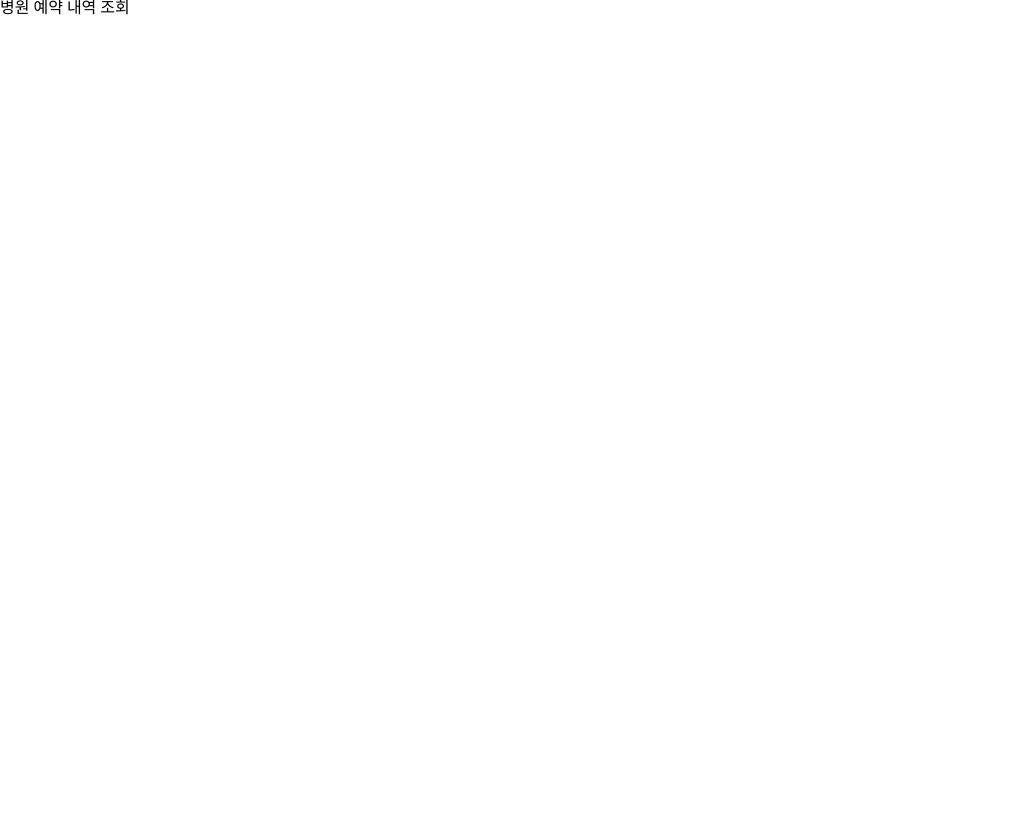
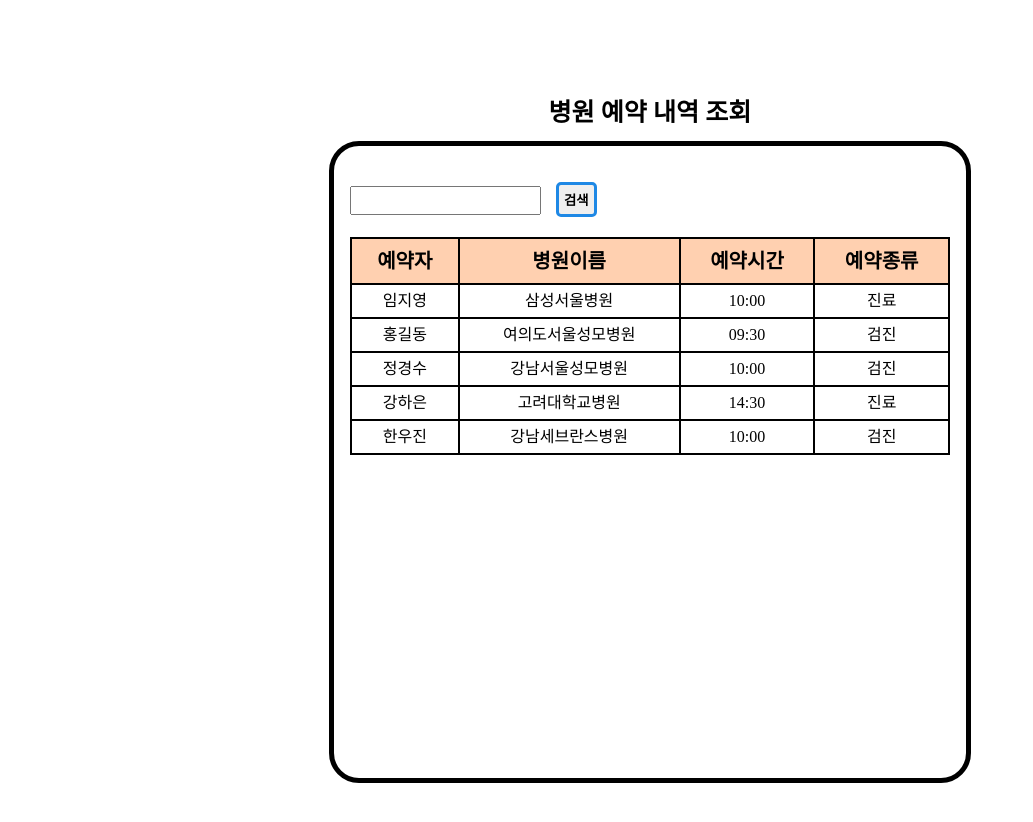
Before and after one commit to Roxy100/hospital-reservation-system, a React (Create React App) app: page /reservation in a window 1280 px wide. Shown: the top 822 px of the page, without its empty margins (0-1033 px from the left). Before the commit the page ends 800 px from the top, so only its background shows below. Built offline with nearby package versions, Linux system fonts and the light colour scheme.

Commit message:
UI: 병원 예약 내역 table 조회 (#7)
* UI: 병원 예약 내역 table 조회

* Add: 필요한 패키지 추가

```diff
--- a/package.json
+++ b/package.json
@@ -14,6 +14,7 @@
     "react-router-dom": "^6.4.2",
     "react-scripts": "5.0.1",
     "react-select": "^5.5.0",
+    "react-table": "^7.8.0",
     "sass": "^1.55.0",
     "styled-components": "^5.3.6",
     "styled-reset": "^4.4.2",
--- /dev/null
+++ b/public/datas/reservationlist.json
@@ -0,0 +1,34 @@
+{
+  "data": [
+    {
+      "bookerId": "임지영",
+      "hospitalName": "삼성서울병원",
+      "reservationHour": "10:00",
+      "reservationType": "진료"
+    },
+    {
+      "bookerId": "홍길동",
+      "hospitalName": "여의도서울성모병원",
+      "reservationHour": "09:30",
+      "reservationType": "검진"
+    },
+    {
+      "bookerId": "정경수",
+      "hospitalName": "강남서울성모병원",
+      "reservationHour": "10:00",
+      "reservationType": "검진"
+    },
+    {
+      "bookerId": "강하은",
+      "hospitalName": "고려대학교병원",
+      "reservationHour": "14:30",
+      "reservationType": "진료"
+    },
+    {
+      "bookerId": "한우진",
+      "hospitalName": "강남세브란스병원",
+      "reservationHour": "10:00",
+      "reservationType": "검진"
+    }
+  ]
+}
--- /dev/null
+++ b/src/Components/ReservationSearch.js
@@ -0,0 +1,39 @@
+import React from 'react';
+import styled from 'styled-components';
+
+const ReservationSearch = ({ onSubmit }) => {
+  const handleSubmit = event => {
+    event.preventDefault();
+    onSubmit(event.target.elements.filter.value);
+  };
+
+  return (
+    <StyledReservationSearch>
+      <form onSubmit={handleSubmit} className="search_form">
+        <input bookerId="filter" />
+        <button>검색</button>
+      </form>
+    </StyledReservationSearch>
+  );
+};
+
+const StyledReservationSearch = styled.form`
+  .search_form {
+    width: 100%;
+    margin: 20px 0;
+
+    input {
+      padding: 5px;
+    }
+
+    button {
+      padding: 5px;
+      margin: 0 15px;
+      font-weight: 700;
+      border: 3px solid #1e88e5;
+      border-radius: 5px;
+    }
+  }
+`;
+
+export default ReservationSearch;
--- /dev/null
+++ b/src/Components/ReservationTable.js
@@ -0,0 +1,82 @@
+import React from 'react';
+import styled from 'styled-components';
+import { useTable, useGlobalFilter } from 'react-table';
+import ReservationSearch from './ReservationSearch';
+
+const ReservationTable = ({ columns, data }) => {
+  const {
+    getTableProps,
+    getTableBodyProps,
+    headerGroups,
+    rows,
+    prepareRow,
+    setGlobalFilter,
+  } = useTable({ columns, data }, useGlobalFilter);
+
+  return (
+    <StyledReservationTable>
+      <div className="reservation_table">
+        <ReservationSearch onSubmit={setGlobalFilter} />
+        <table {...getTableProps()}>
+          <thead>
+            {headerGroups.map(headerGroup => (
+              <tr {...headerGroup.getHeaderGroupProps()}>
+                {headerGroup.headers.map(column => (
+                  <th {...column.getHeaderProps()}>
+                    {column.render('Header')}
+                  </th>
+                ))}
+              </tr>
+            ))}
+          </thead>
+          <tbody {...getTableBodyProps()}>
+            {rows.map(row => {
+              prepareRow(row);
+              return (
+                <tr {...row.getRowProps()}>
+                  {row.cells.map(cell => (
+                    <td {...cell.getCellProps()}>{cell.render('Cell')}</td>
+                  ))}
+                </tr>
+              );
+            })}
+          </tbody>
+        </table>
+      </div>
+    </StyledReservationTable>
+  );
+};
+
+const StyledReservationTable = styled.div`
+  .reservation_table {
+    width: 600px;
+    height: 600px;
+    padding: 16px;
+    border: 5px solid black;
+    border-radius: 30px;
+
+    table {
+      border-collapse: collapse;
+      width: 100%;
+    }
+
+    table td,
+    table th {
+      border: 2px solid black;
+      padding: 8px;
+      text-align: center;
+    }
+
+    table th {
+      padding-top: 12px;
+      padding-bottom: 12px;
+      text-align: center;
+      background-color: #ffd0b0;
+      color: black;
+      font-size: 20px;
+      font-weight: 700;
+    }
+  }
+`;
+
+export default ReservationTable;
--- a/src/Pages/Reservation.js
+++ b/src/Pages/Reservation.js
@@ -1,7 +1,47 @@
-import React from 'react';
+import React, { useState, useEffect, useMemo } from 'react';
+import styled from 'styled-components';
+import { COLUMNS } from './columns';
+import ReservationTable from '../Components/ReservationTable';
 
 const Reservation = () => {
-  return <div>병원 예약 내역 조회</div>;
+  const columns = useMemo(() => COLUMNS, []);
+  const [reservationList, setReservationList] = useState([]);
+
+  useEffect(() => {
+    fetch('/datas/reservationlist.json')
+      .then(res => res.json())
+      .then(res => {
+        if (res.data.length > 0) {
+          setReservationList(res.data);
+        }
+      });
+  }, []);
+
+  return (
+    <StyledReservation>
+      <div className="reservation_container">
+        <h3 className="reservation_title">병원 예약 내역 조회</h3>
+        <ReservationTable columns={columns} data={reservationList} />
+      </div>
+    </StyledReservation>
+  );
 };
 
+const StyledReservation = styled.div`
+  .reservation_container {
+    width: 100%;
+    margin: 100px 10px;
+    display: flex;
+    flex-direction: column;
+    justify-content: center;
+    align-items: center;
+
+    .reservation_title {
+      font-size: 25px;
+      font-weight: 700;
+      margin-bottom: 16px;
+    }
+  }
+`;
+
 export default Reservation;
--- /dev/null
+++ b/src/Pages/columns.js
@@ -0,0 +1,18 @@
+export const COLUMNS = [
+  {
+    accessor: 'bookerId',
+    Header: '예약자',
+  },
+  {
+    accessor: 'hospitalName',
+    Header: '병원이름',
+  },
+  {
+    accessor: 'reservationHour',
+    Header: '예약시간',
+  },
+  {
+    accessor: 'reservationType',
+    Header: '예약종류',
+  },
+];
```
Also changed, not shown: 1 other file (tests, documents, lock files or other folders).
